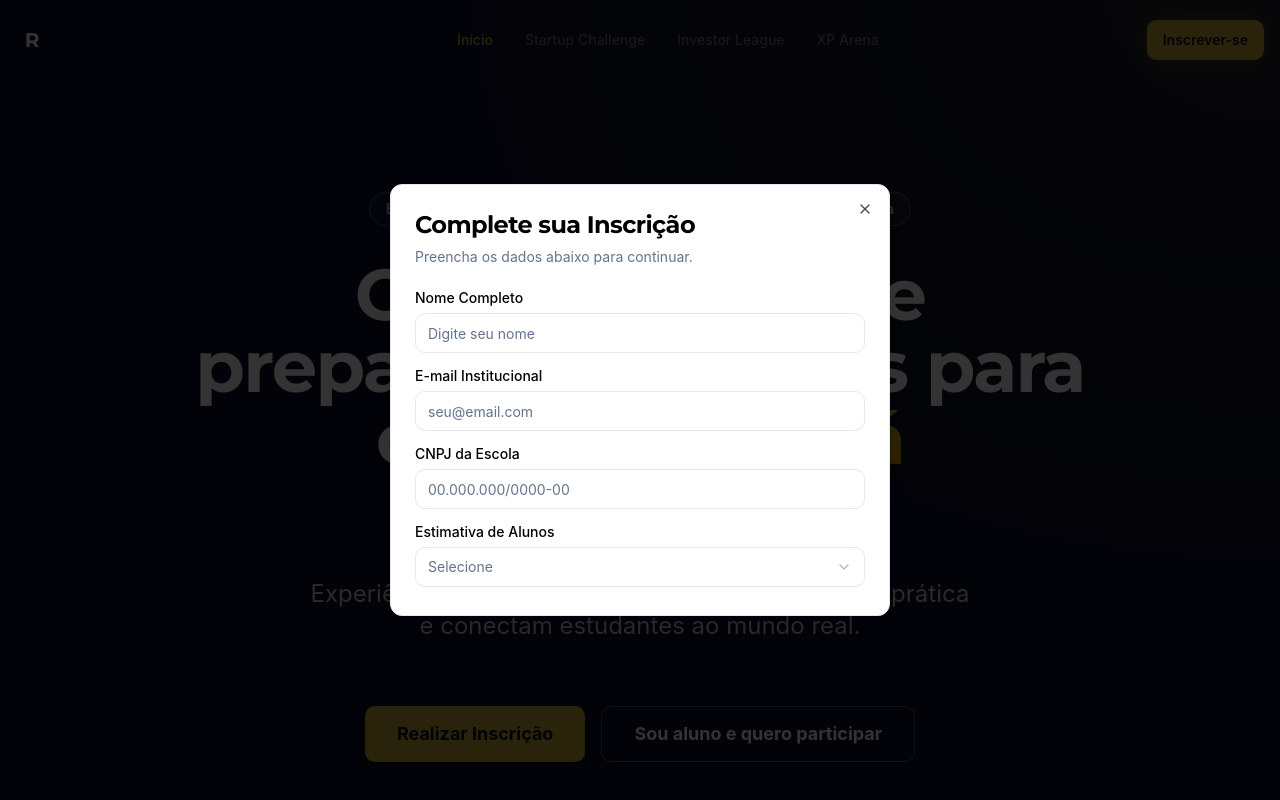
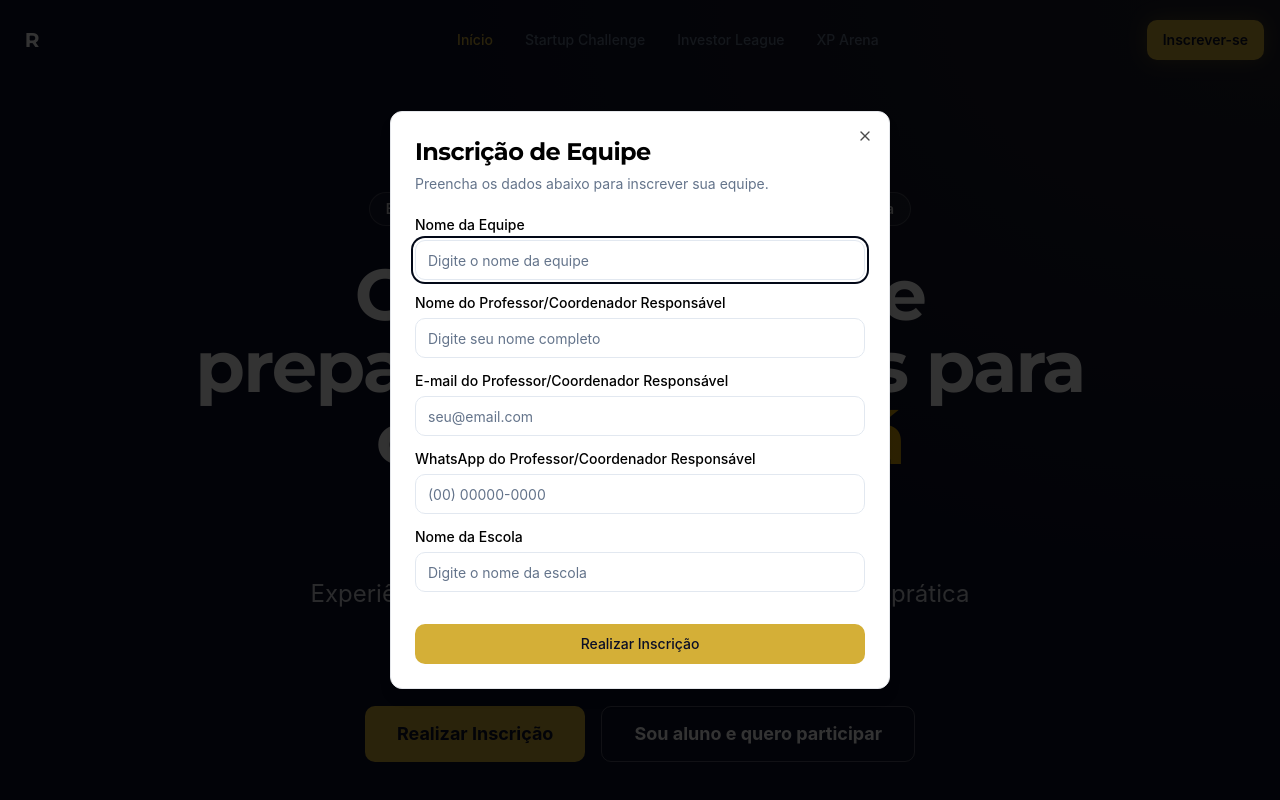
Before and after one commit to pdambr97/desafios-real-grana, a React (Vite) app: page / in a window 1280 px wide. Both pictures are taken after a click on the button "Realizar Inscrição". Shown: the top 800 px of the page. Built offline with nearby package versions, Linux system fonts and the light colour scheme.

Commit message:
Refactor: Implement team registration form and feedback

```diff
--- a/src/components/RegistrationModal.tsx
+++ b/src/components/RegistrationModal.tsx
@@ -9,37 +9,28 @@ import {
 import { Button } from '@/components/ui/button'
 import { Input } from '@/components/ui/input'
 import { Label } from '@/components/ui/label'
-import {
-  Select,
-  SelectContent,
-  SelectItem,
-  SelectTrigger,
-  SelectValue,
-} from '@/components/ui/select'
 import { useToast } from '@/hooks/use-toast'
 import useRegistrationStore from '@/stores/useRegistrationStore'
-import { Building2, UserRound, ArrowRight, CheckCircle2 } from 'lucide-react'
+import { CheckCircle2 } from 'lucide-react'
 import { cn } from '@/lib/utils'
 
 export function RegistrationModal() {
-  const { isOpen, closeModal, selectedRole, setRole } = useRegistrationStore()
+  const { isOpen, closeModal } = useRegistrationStore()
   const [step, setStep] = useState(1)
   const { toast } = useToast()
 
   useEffect(() => {
-    if (isOpen) {
-      setStep(selectedRole ? 2 : 1)
-    } else {
+    if (!isOpen) {
       setTimeout(() => setStep(1), 300)
     }
-  }, [isOpen, selectedRole])
+  }, [isOpen])
 
   const handleSubmit = (e: React.FormEvent) => {
     e.preventDefault()
-    setStep(3) // Success step
+    setStep(2) // Success step
     toast({
       title: 'Inscrição recebida!',
-      description: 'Enviamos os próximos passos para o seu e-mail.',
+      description: 'Em breve entraremos em contato com você.',
     })
   }
 
@@ -49,160 +40,66 @@ export function RegistrationModal() {
         <div className="p-6">
           <DialogHeader className="mb-6">
             <DialogTitle className="font-display text-2xl">
-              {step === 1
-                ? 'Bem-vindo aos Desafios'
-                : step === 3
-                  ? 'Tudo Certo!'
-                  : 'Complete sua Inscrição'}
+              {step === 1 ? 'Inscrição de Equipe' : 'Tudo Certo!'}
             </DialogTitle>
             <DialogDescription>
               {step === 1
-                ? 'Como você deseja participar da edição deste ano?'
-                : step === 3
-                  ? 'Sua jornada está apenas começando.'
-                  : 'Preencha os dados abaixo para continuar.'}
+                ? 'Preencha os dados abaixo para inscrever sua equipe.'
+                : 'Sua jornada está apenas começando.'}
             </DialogDescription>
           </DialogHeader>
 
-          <div className="relative overflow-hidden min-h-[300px]">
-            {/* Step 1: Role Selection */}
+          <div className="grid">
+            {/* Step 1: Form */}
             <div
               className={cn(
-                'absolute w-full transition-all duration-300',
+                'col-start-1 row-start-1 transition-all duration-300',
                 step === 1
-                  ? 'translate-x-0 opacity-100'
-                  : '-translate-x-full opacity-0 pointer-events-none',
-              )}
-            >
-              <div className="grid gap-4">
-                <button
-                  onClick={() => {
-                    setRole('school')
-                    setStep(2)
-                  }}
-                  className="flex items-center p-4 border rounded-xl hover:border-gold hover:bg-gold/5 transition-all group text-left"
-                >
-                  <div className="w-12 h-12 rounded-full bg-primary/10 flex items-center justify-center mr-4 group-hover:bg-gold/20">
-                    <Building2 className="text-primary group-hover:text-gold" />
-                  </div>
-                  <div>
-                    <h3 className="font-semibold text-lg">Sou Escola</h3>
-                    <p className="text-sm text-muted-foreground">
-                      Professor, Coordenador ou Diretor
-                    </p>
-                  </div>
-                  <ArrowRight className="ml-auto text-muted-foreground group-hover:text-gold" />
-                </button>
-
-                <button
-                  onClick={() => {
-                    setRole('student')
-                    setStep(2)
-                  }}
-                  className="flex items-center p-4 border rounded-xl hover:border-gold hover:bg-gold/5 transition-all group text-left"
-                >
-                  <div className="w-12 h-12 rounded-full bg-primary/10 flex items-center justify-center mr-4 group-hover:bg-gold/20">
-                    <UserRound className="text-primary group-hover:text-gold" />
-                  </div>
-                  <div>
-                    <h3 className="font-semibold text-lg">Sou Aluno</h3>
-                    <p className="text-sm text-muted-foreground">Estudante ou Responsável</p>
-                  </div>
-                  <ArrowRight className="ml-auto text-muted-foreground group-hover:text-gold" />
-                </button>
-              </div>
-            </div>
-
-            {/* Step 2: Form */}
-            <div
-              className={cn(
-                'absolute w-full transition-all duration-300',
-                step === 2
-                  ? 'translate-x-0 opacity-100'
-                  : step < 2
-                    ? 'translate-x-full opacity-0 pointer-events-none'
-                    : '-translate-x-full opacity-0 pointer-events-none',
+                  ? 'translate-x-0 opacity-100 z-10'
+                  : '-translate-x-full opacity-0 pointer-events-none -z-10',
               )}
             >
               <form onSubmit={handleSubmit} className="space-y-4">
                 <div className="grid gap-2">
-                  <Label htmlFor="name">Nome Completo</Label>
-                  <Input id="name" required placeholder="Digite seu nome" />
+                  <Label htmlFor="teamName">Nome da Equipe</Label>
+                  <Input id="teamName" required placeholder="Digite o nome da equipe" />
                 </div>
 
                 <div className="grid gap-2">
-                  <Label htmlFor="email">
-                    E-mail {selectedRole === 'school' ? 'Institucional' : ''}
-                  </Label>
+                  <Label htmlFor="teacherName">Nome do Professor/Coordenador Responsável</Label>
+                  <Input id="teacherName" required placeholder="Digite seu nome completo" />
+                </div>
+
+                <div className="grid gap-2">
+                  <Label htmlFor="email">E-mail do Professor/Coordenador Responsável</Label>
                   <Input id="email" type="email" required placeholder="seu@email.com" />
                 </div>
 
-                {selectedRole === 'school' ? (
-                  <>
-                    <div className="grid gap-2">
-                      <Label htmlFor="cnpj">CNPJ da Escola</Label>
-                      <Input id="cnpj" required placeholder="00.000.000/0000-00" />
-                    </div>
-                    <div className="grid gap-2">
-                      <Label htmlFor="students">Estimativa de Alunos</Label>
-                      <Select required>
-                        <SelectTrigger>
-                          <SelectValue placeholder="Selecione" />
-                        </SelectTrigger>
-                        <SelectContent>
-                          <SelectItem value="10-50">10 a 50 alunos</SelectItem>
-                          <SelectItem value="51-200">51 a 200 alunos</SelectItem>
-                          <SelectItem value="201+">Mais de 200 alunos</SelectItem>
-                        </SelectContent>
-                      </Select>
-                    </div>
-                  </>
-                ) : (
-                  <>
-                    <div className="grid gap-2">
-                      <Label htmlFor="schoolName">Nome da Escola</Label>
-                      <Input id="schoolName" required placeholder="Onde você estuda?" />
-                    </div>
-                    <div className="grid gap-2">
-                      <Label htmlFor="grade">Série/Ano</Label>
-                      <Select required>
-                        <SelectTrigger>
-                          <SelectValue placeholder="Selecione sua série" />
-                        </SelectTrigger>
-                        <SelectContent>
-                          <SelectItem value="f2">Ensino Fundamental II</SelectItem>
-                          <SelectItem value="em1">1º Ano Médio</SelectItem>
-                          <SelectItem value="em2">2º Ano Médio</SelectItem>
-                          <SelectItem value="em3">3º Ano Médio</SelectItem>
-                        </SelectContent>
-                      </Select>
-                    </div>
-                  </>
-                )}
+                <div className="grid gap-2">
+                  <Label htmlFor="whatsapp">WhatsApp do Professor/Coordenador Responsável</Label>
+                  <Input id="whatsapp" type="tel" required placeholder="(00) 00000-0000" />
+                </div>
 
-                <div className="flex gap-3 pt-4">
-                  <Button
-                    type="button"
-                    variant="outline"
-                    onClick={() => setStep(1)}
-                    className="w-full"
-                  >
-                    Voltar
-                  </Button>
+                <div className="grid gap-2">
+                  <Label htmlFor="schoolName">Nome da Escola</Label>
+                  <Input id="schoolName" required placeholder="Digite o nome da escola" />
+                </div>
+
+                <div className="pt-4">
                   <Button type="submit" className="w-full bg-gold text-navy hover:bg-gold/90">
-                    Finalizar Inscrição
+                    Realizar Inscrição
                   </Button>
                 </div>
               </form>
             </div>
 
-            {/* Step 3: Success */}
+            {/* Step 2: Success */}
             <div
               className={cn(
-                'absolute w-full transition-all duration-300 flex flex-col items-center justify-center py-8 text-center',
-                step === 3
-                  ? 'translate-x-0 opacity-100'
-                  : 'translate-x-full opacity-0 pointer-events-none',
+                'col-start-1 row-start-1 transition-all duration-300 flex flex-col items-center justify-center py-8 text-center',
+                step === 2
+                  ? 'translate-x-0 opacity-100 z-10'
+                  : 'translate-x-full opacity-0 pointer-events-none -z-10',
               )}
             >
               <div className="w-16 h-16 bg-green-100 rounded-full flex items-center justify-center mb-4">
@@ -210,7 +107,8 @@ export function RegistrationModal() {
               </div>
               <h3 className="text-xl font-semibold mb-2">Inscrição Confirmada!</h3>
               <p className="text-muted-foreground mb-6">
-                Você receberá um e-mail com as próximas instruções em breve.
+                Em breve entraremos em contato para verificação e inscrição dos alunos de cada
+                equipe
               </p>
               <Button onClick={closeModal} className="w-full">
                 Voltar ao portal
```
Also changed, not shown: .skip.config.json.
